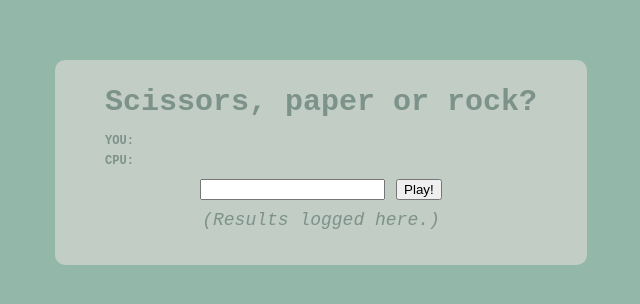
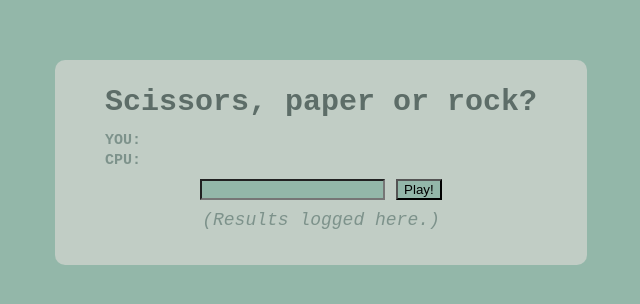
Before and after one commit to decadentpig/rock-paper-scissors, a plain HTML site: page index.html in a window 1280 px wide. Shown: the part 218-522 px from the top of the page, without its empty margins (319-959 px from the left). Drawn offline with Linux system fonts and the light colour scheme.

Commit message:
Updated simple styles on inputs

```diff
--- a/style.css
+++ b/style.css
@@ -6,12 +6,14 @@ body {
   }
 
   h1 {
+    color: #5d6d68;
     font-size: 30px;
     margin: 0 0 10px 0;
   }
 
   h6 {
       display: inline;
+      font-size: 15px;
       margin: 0 auto 5px auto;
   }
 
@@ -29,6 +31,14 @@ body {
     margin: auto;
   }
 
+  #playerInput {
+      background-color: #93B7A9;
+  }
+
+  #submitter {
+      background-color: #93B7A9;
+  }
+
   p {
       margin: auto;
   }
```
